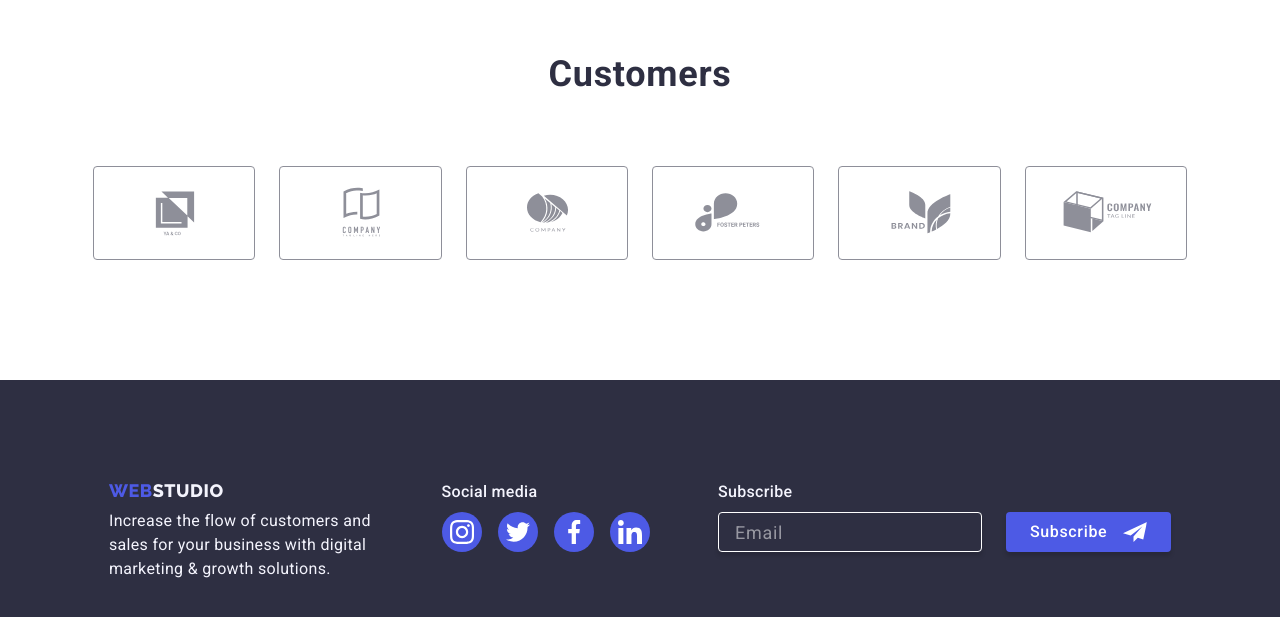
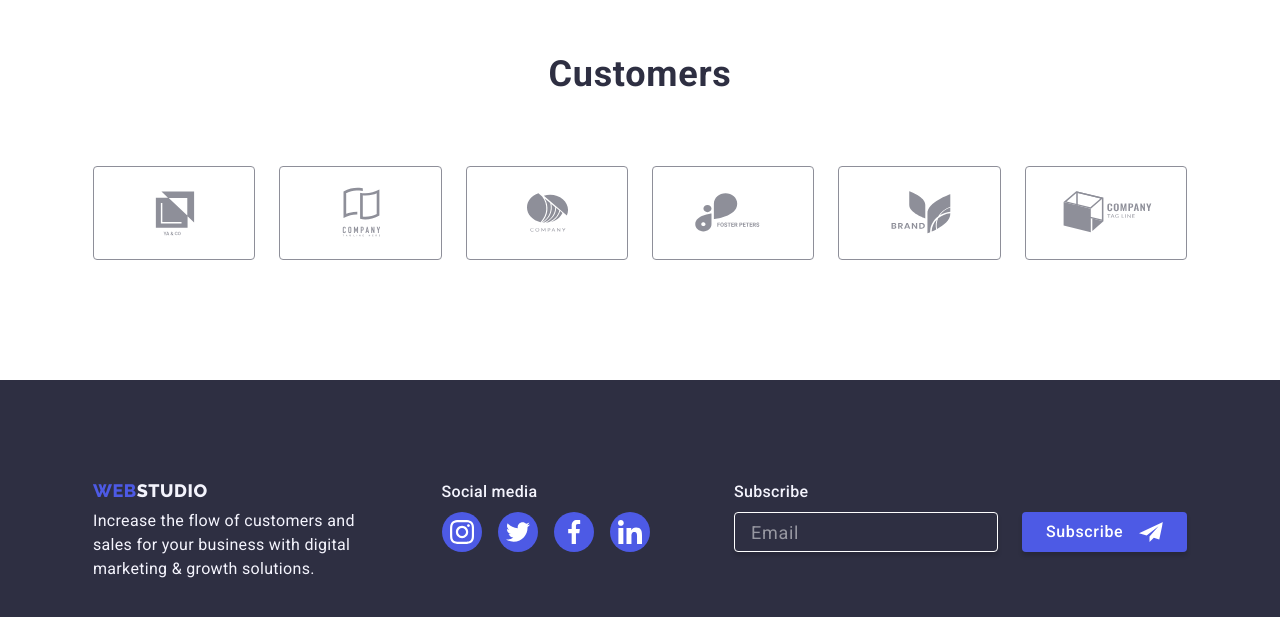
Before and after one commit to zharuk-alex/goit-markup-hw-06, a plain HTML site: page index.html in a window 1280 px wide. Shown: the part 2529-3146 px from the top of the page. Drawn offline with nearby package versions, Linux system fonts and the light colour scheme.

Commit message:
footer.container padding fixed

```diff
--- a/css/style.css
+++ b/css/style.css
@@ -1004,6 +1004,6 @@ input[type='checkbox']:checked {
 @media (min-width: 1158px) {
   .footer .container {
     justify-content: space-between;
-    max-width: calc(var(--md-size) - 32px * 2);
+    max-width: calc(var(--md-size) - 16px * 2);
   }
 }
```
